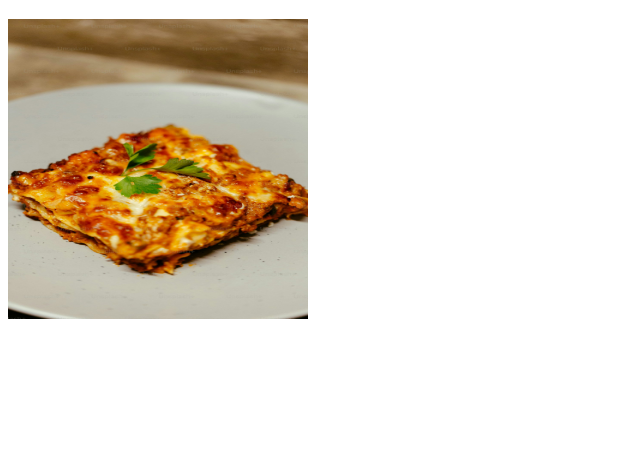
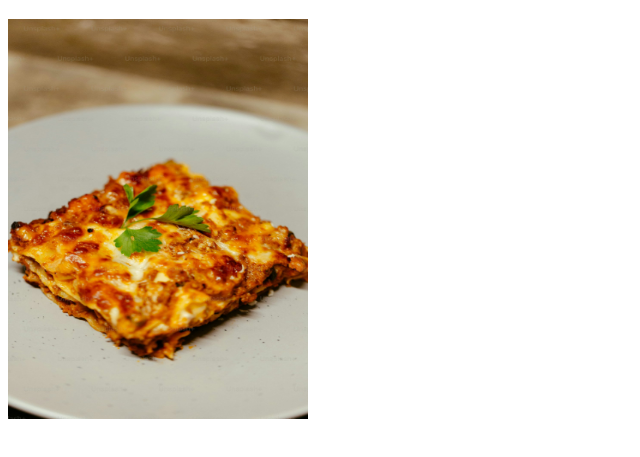
Before and after one commit to Sup3rAb3/odin-recipes, a plain HTML site: page recipes/lasagna.html in a window 1280 px wide. Shown: the part 61-518 px from the top of the page, without its empty margins (0-640 px from the left). Drawn offline with Linux system fonts and the light colour scheme.

```diff
--- a/recipes/lasagna.html
+++ b/recipes/lasagna.html
@@ -7,6 +7,6 @@
 </head>
 <body>
     <h1>Lasagna Recipe</h1>
-    <img src="../images/img-lasagna.jpg" alt="A plate with lasagna" height="300" width="300">
+    <img src="../images/img-lasagna.jpg" alt="A plate with lasagna" height="400" width="300" />
 </body>
 </html>
```
